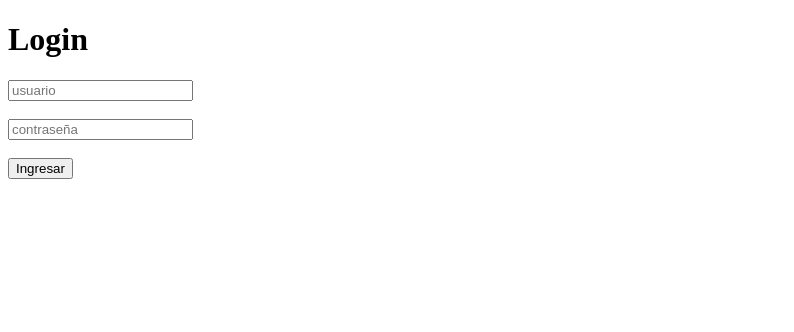
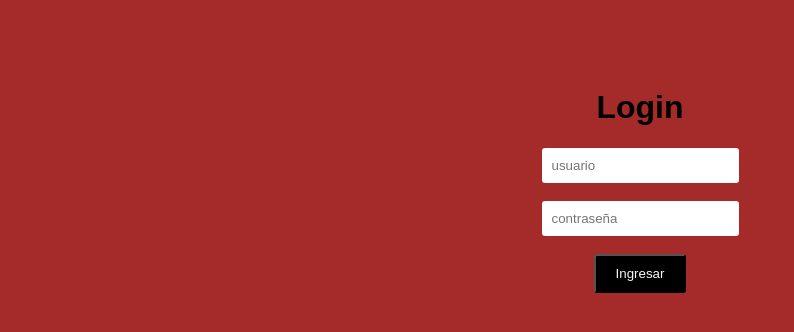
Before and after one commit to nicolaspiracoca/Ejercicio1, a website: page public/index.html in a window 1280 px wide. Shown: the whole page, without its empty margins (0-794 px from the left). Drawn offline with Linux system fonts and the light colour scheme.

Commit message:
cambio 2: agregar estilos CSS a login

```diff
--- a/public/index.html
+++ b/public/index.html
@@ -2,6 +2,7 @@
 <html lang="en">
 <head>
     <meta charset="UTF-8">
+    <link rel="stylesheet" href="styles.css">
     <meta name="viewport" content="width=device-width, initial-scale=1.0">
     <title>login</title>
 </head>
--- /dev/null
+++ b/public/styles.css
@@ -0,0 +1,17 @@
+body{
+    font-family: Arial, Helvetica, sans-serif;
+    background-color: brown;
+    text-align: center;
+    padding-top: 60px;
+}
+button{
+    background-color: black;
+    color: #f9f9f9;
+    padding: 10px 20px;
+    border-radius: 3px;
+}
+input{
+    padding: 10px;
+    border-radius: 3px;
+    border: #5c1d1d;
+}
```
